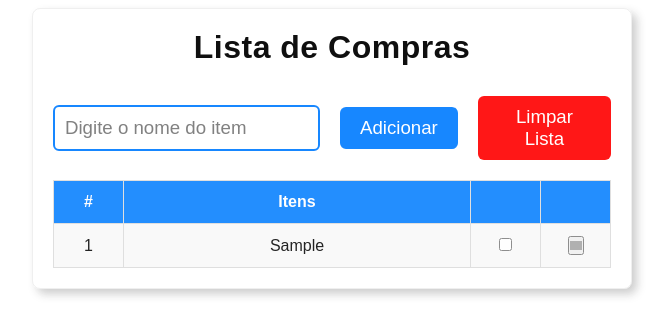
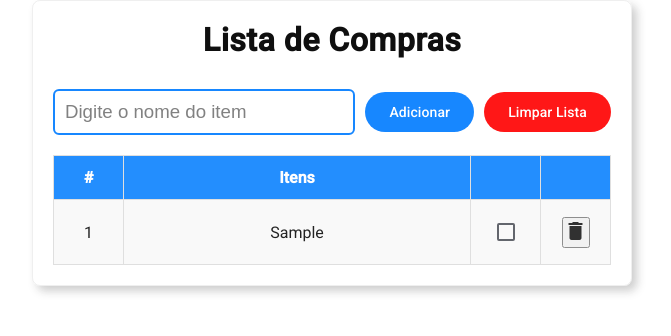
Before and after one commit to renardbergson/shopping-list, an Angular app: page / in a window 1280 px wide. Both pictures are taken after typing "Sample" into the empty fields and a click on the button "Adicionar". Shown: the top 336 px of the page, without its empty margins (308-979 px from the left). Built offline with nearby package versions, Linux system fonts and the light colour scheme; grey boxes are pictures that could not be loaded.

Commit message:
inserting angular material icons and buttons

```diff
--- a/angular.json
+++ b/angular.json
@@ -30,6 +30,7 @@
               }
             ],
             "styles": [
+              "@angular/material/prebuilt-themes/azure-blue.css",
               "src/styles.scss"
             ],
             "server": "src/main.server.ts",
@@ -93,6 +94,7 @@
               }
             ],
             "styles": [
+              "@angular/material/prebuilt-themes/azure-blue.css",
               "src/styles.scss"
             ]
           }
--- a/package.json
+++ b/package.json
@@ -11,10 +11,12 @@
   },
   "private": true,
   "dependencies": {
+    "@angular/cdk": "^20.0.2",
     "@angular/common": "^20.0.0",
     "@angular/compiler": "^20.0.0",
     "@angular/core": "^20.0.0",
     "@angular/forms": "^20.0.0",
+    "@angular/material": "^20.0.2",
     "@angular/platform-browser": "^20.0.0",
     "@angular/platform-server": "^20.0.0",
     "@angular/router": "^20.0.0",
--- a/src/app/shopping-list/shopping-list.html
+++ b/src/app/shopping-list/shopping-list.html
@@ -9,8 +9,8 @@
             placeholder="Digite o nome do item"
             [(ngModel)]="item"
         >
-        <button type="submit">Adicionar</button>
-        <button type="button" (click)="clearList()">Limpar Lista</button>
+        <button matButton="filled" type="submit">Adicionar</button>
+        <button matButton="filled" type="button" (click)="clearList()">Limpar Lista</button>
     </form>
 
     <table>
@@ -34,10 +34,10 @@
                     <td>{{ i + 1 }}</td>
                     <td [ngClass]="{ 'checked' : item.checked}">{{ item.name }}</td>
                     <td>
-                        <input type="checkbox" (click)="checkItem(item)"></td>
+                        <mat-checkbox (click)="checkItem(item)"></mat-checkbox>
                     <td>
                         <button id="trash-button" aria-label="remove item" (click)="removeItem(item)">
-                            <img src="trash.png" alt="Ícone" />
+                            <mat-icon aria-hidden="false" aria-label="Example home icon" fontIcon="delete"></mat-icon>
                         </button>
                     </td>
                 </tr>
--- a/src/app/shopping-list/shopping-list.scss
+++ b/src/app/shopping-list/shopping-list.scss
@@ -2,7 +2,6 @@
     margin: 0;
     padding: 0;
     box-sizing: border-box;
-    font-family: Arial, Helvetica, sans-serif;
     opacity: 0.97;
 }
 
@@ -10,13 +9,7 @@ $primary-dark: #0056b3;
 $primary-light: #007bff;
 
 @mixin button-base($background-color, $hover-color) {
-    cursor: pointer;
-    padding: 10px 20px;
-    border: none;
-    border-radius: 6px;
     background-color: $background-color;
-    color: #fff;
-    font-size: 14pt;
 
     &:hover {
         background-color: $hover-color;
@@ -38,6 +31,7 @@ $primary-light: #007bff;
     h1 {
         margin-bottom: 30px;
         letter-spacing: 0.5px;
+        font-weight: 600;
         cursor: default;
     }
 
@@ -46,7 +40,7 @@ $primary-light: #007bff;
         display: flex;
         justify-content: center;
         align-items: center;
-        gap: 20px;
+        gap: 10px;
         margin-bottom: 20px;
 
         input {
--- a/src/app/shopping-list/shopping-list.ts
+++ b/src/app/shopping-list/shopping-list.ts
@@ -2,10 +2,13 @@ import { Component } from '@angular/core';
 import { FormsModule } from '@angular/forms';
 import { ListItem } from './listItem';
 import { CommonModule } from '@angular/common';
+import { MatButtonModule } from '@angular/material/button';
+import { MatCheckbox } from '@angular/material/checkbox';
+import { MatIconModule } from '@angular/material/icon';
 
 @Component({
   selector: 'shopping-list',
-  imports: [FormsModule,CommonModule],
+  imports: [FormsModule, CommonModule, MatButtonModule, MatCheckbox, MatIconModule],
   templateUrl: './shopping-list.html',
   styleUrl: './shopping-list.scss'
 })
--- a/src/index.html
+++ b/src/index.html
@@ -6,8 +6,10 @@
   <base href="/">
   <meta name="viewport" content="width=device-width, initial-scale=1">
   <link rel="icon" type="image/x-icon" href="favicon.ico">
+  <link href="https://fonts.googleapis.com/css2?family=Roboto:wght@300;400;500&display=swap" rel="stylesheet">
+  <link href="https://fonts.googleapis.com/icon?family=Material+Icons" rel="stylesheet">
 </head>
-<body>
+<body class="mat-typography">
   <app-root></app-root>
 </body>
 </html>
--- a/src/styles.scss
+++ b/src/styles.scss
@@ -1 +1,4 @@
 /* You can add global styles to this file, and also import other style files */
+
+html, body { height: 100%; }
+body { margin: 0; font-family: Roboto, "Helvetica Neue", sans-serif; }
```
Also changed, not shown: 1 other file (tests, documents, lock files or other folders).
